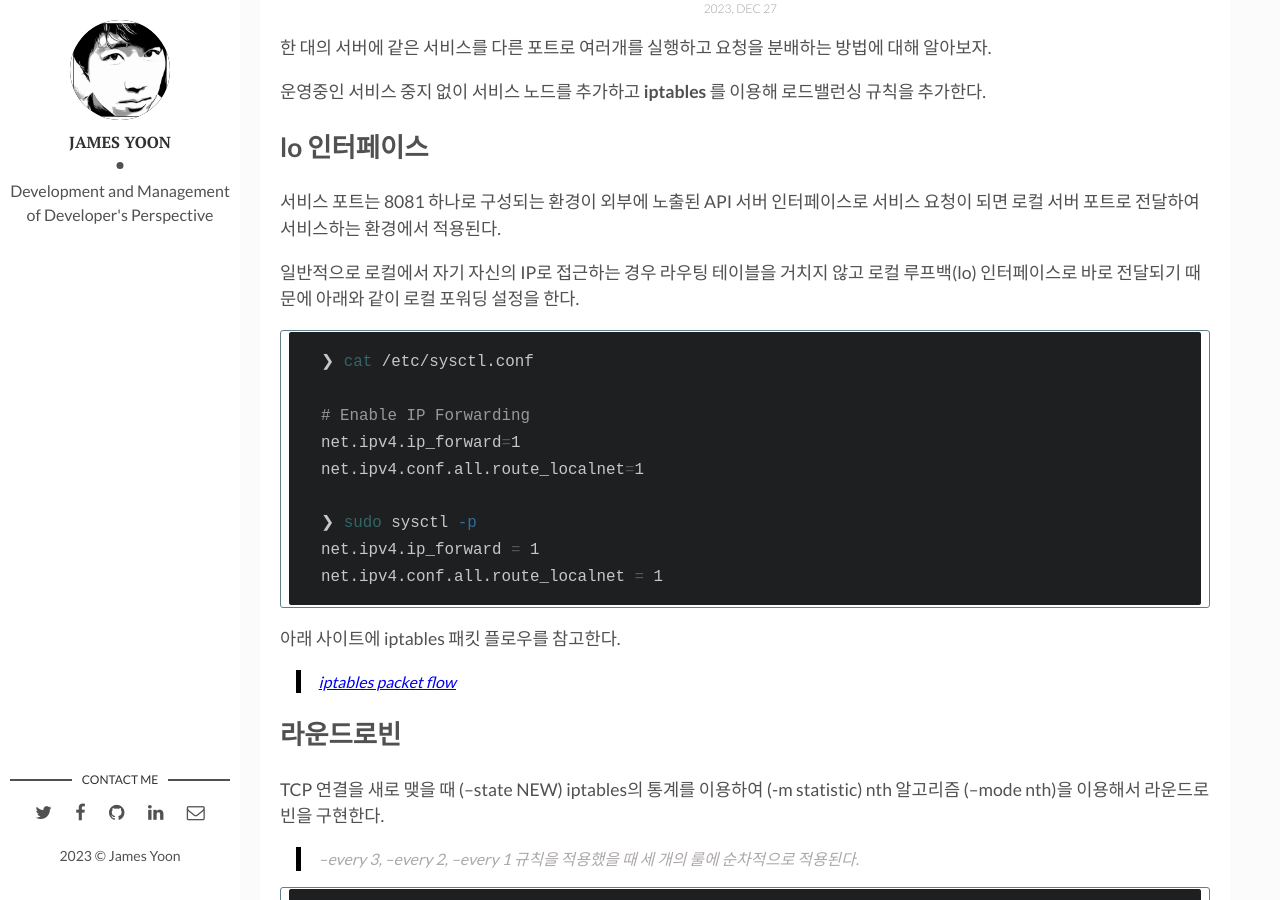
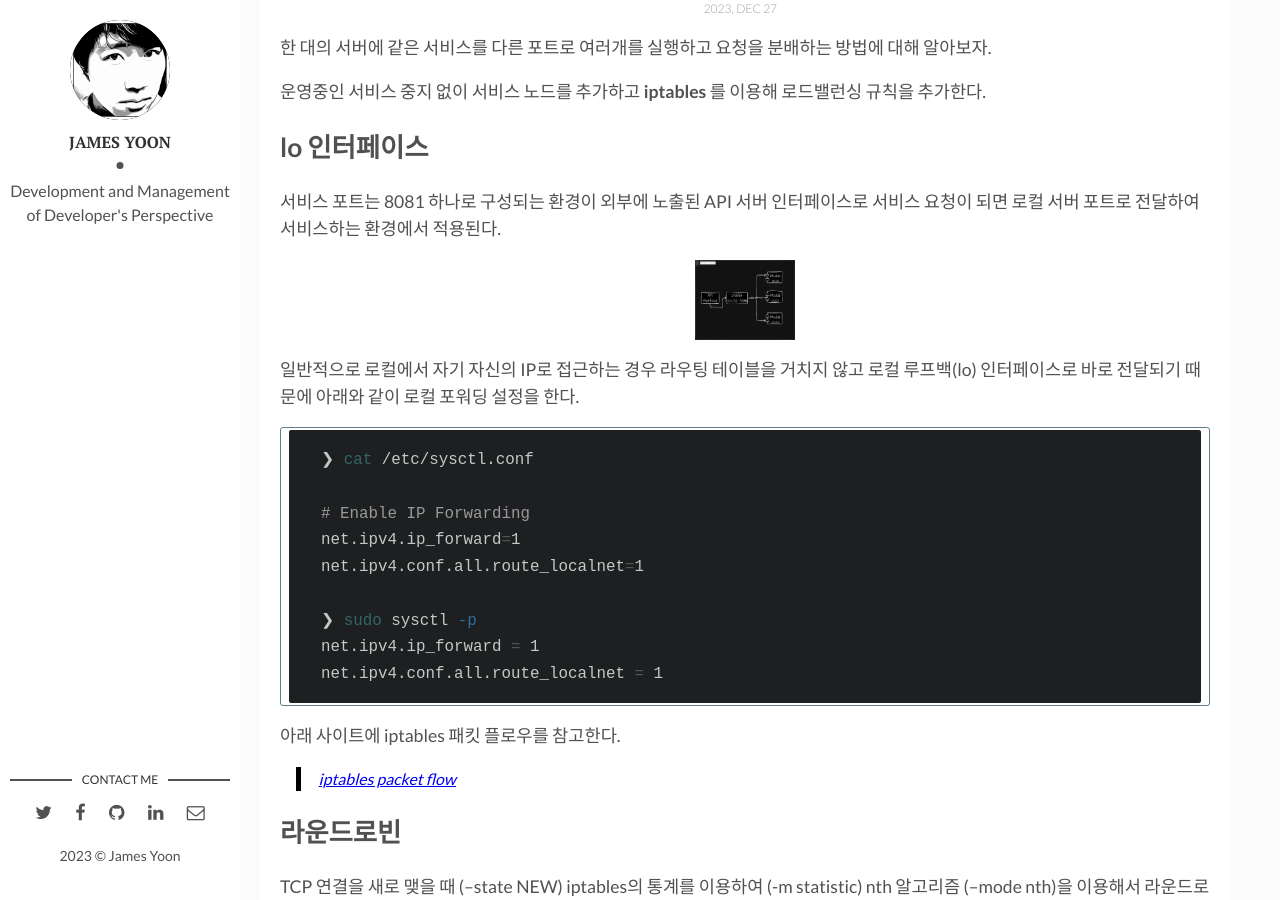
Before and after one commit to butteryoon/butteryoon.github.io, a Jekyll site: the page built from _posts/2023-12-23-iptables_lb.md, in a window 1280 px wide and 900 px high, scrolled down 606 px. Built offline with Jekyll 4.4.1, drawn with Linux system fonts in a browser that asks for light colours; comment, search, counter and statistics services are not loaded.

Commit message:
add img process load balance

```diff
--- a/_posts/2023-12-23-iptables_lb.md
+++ b/_posts/2023-12-23-iptables_lb.md
@@ -20,6 +20,8 @@ categories: tools
 ## lo 인터페이스
 
 서비스 포트는 8081 하나로 구성되는 환경이 외부에 노출된 API 서버 인터페이스로 서비스 요청이 되면 로컬 서버 포트로 전달하여 서비스하는 환경에서 적용된다.
+
+![process loadbalnce]({{site.baseurl}}/assets/img/process_lb.png){:height="80px" width="100px"}
 
 일반적으로 로컬에서 자기 자신의 IP로 접근하는 경우 라우팅 테이블을 거치지 않고 로컬 루프백(lo) 인터페이스로 바로 전달되기 때문에 아래와 같이 로컬 포워딩 설정을 한다.
 
```
Also changed, not shown: assets/img/process_lb.png (added).
